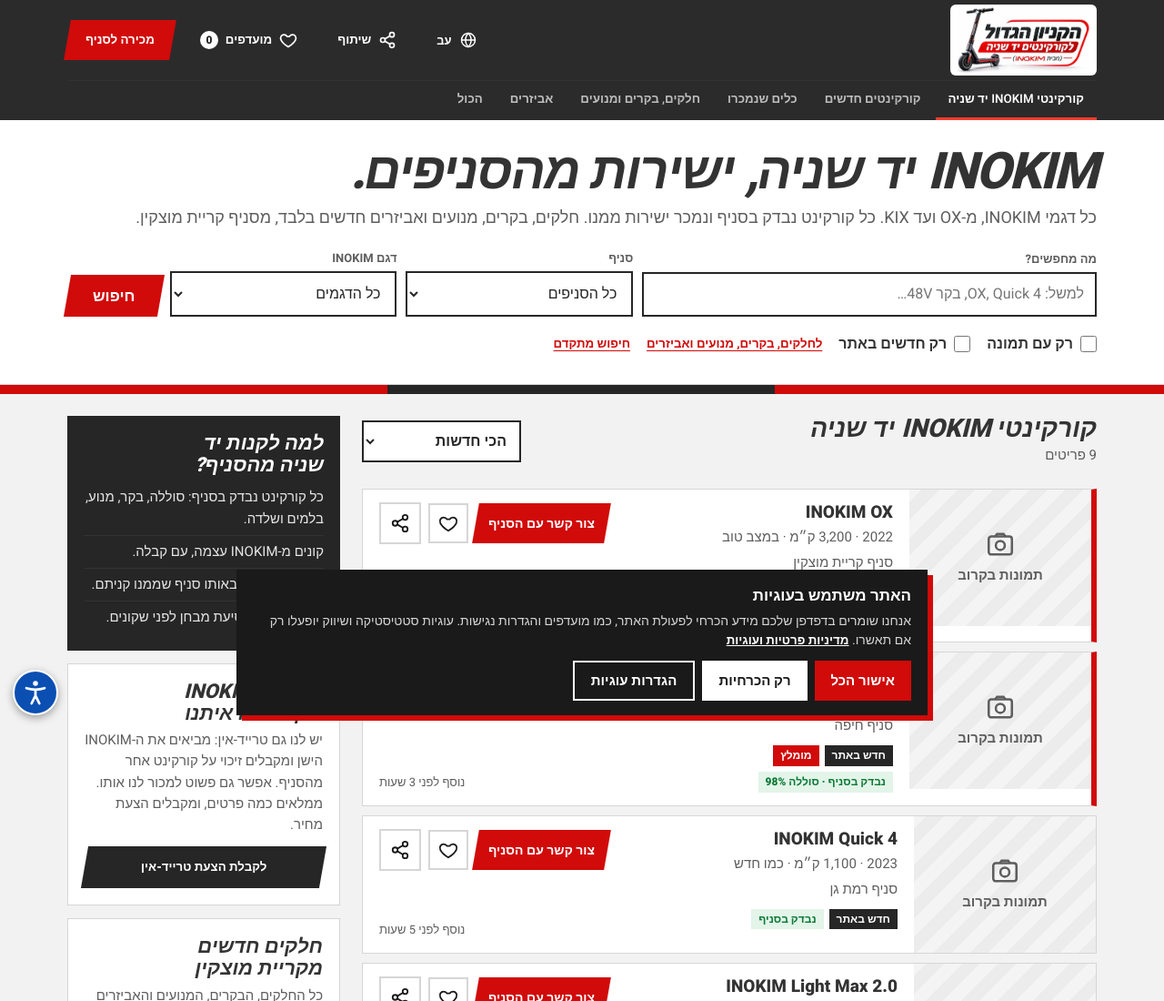
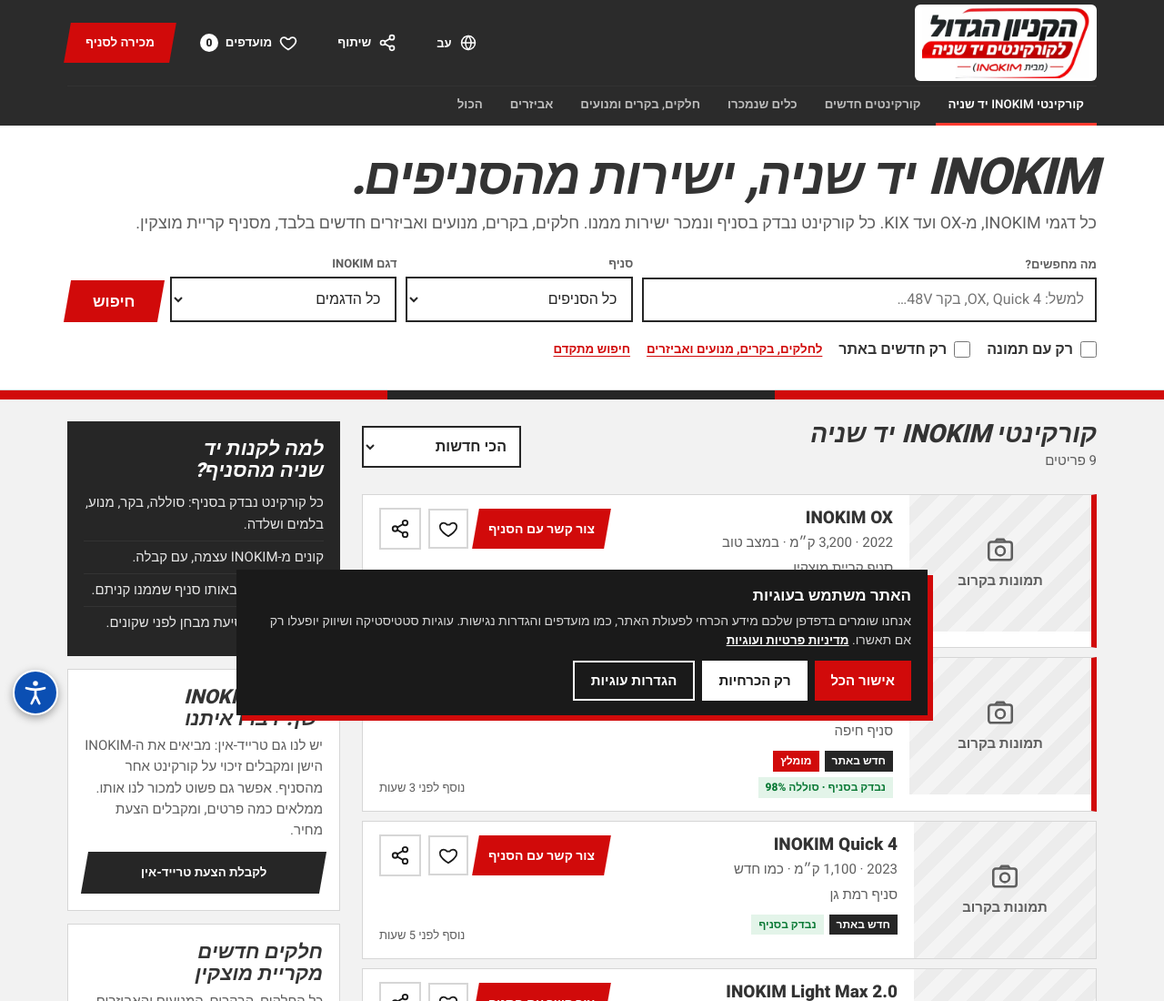
Before and after one commit to osmomusic/scooter-mall, a plain HTML site: page index.html in a window 1280 px wide. Shown: the top 1100 px of the page at 91% size. Drawn offline with Linux system fonts and the light colour scheme.

Commit message:
Bigger, readable header logo
Co-Authored-By: Claude Opus 5.5 <noreply@anthropic.com>
Claude-Session: https://claude.ai/code/session_01NUZu4tEt8SqgLgJ3nhkakm

```diff
--- a/index.html
+++ b/index.html
@@ -291,7 +291,7 @@ footer .fine{grid-column:1/-1;border-top:1px solid #333;padding-top:16px;font-si
 <header class="top">
   <div class="wrap">
     <div class="hdr">
-      <a class="logo" href="#top" aria-label="הקניון הגדול לקורקינטים יד שניה מבית INOKIM – לדף הבית"><picture><source srcset="logo.webp" type="image/webp"><img class="limg" src="logo.png" alt="" width="363" height="180" fetchpriority="high"></picture></a>
+      <a class="logo" href="#top" aria-label="הקניון הגדול לקורקינטים יד שניה מבית INOKIM – לדף הבית"><picture><source srcset="logo-text.webp" type="image/webp"><img class="limg" src="logo-text.png" alt="" width="472" height="200" fetchpriority="high"></picture></a>
       <span class="hsp"></span>
       <button class="hbtn" id="adminBtn" hidden><svg width="20" height="20" viewBox="0 0 24 24" aria-hidden="true"><path d="M12 15a3 3 0 1 0 0-6 3 3 0 0 0 0 6zm8-3 2-1-1-3-2.2.2-1.4-1.4L17.6 5 14.6 4 13.5 6h-3L9.4 4 6.4 5l.2 2.2L5.2 8.6 3 8.4 2 11.4 4 12.5v1L2 14.6l1 3 2.2-.2 1.4 1.4-.2 2.2 3 1 1.1-2h3l1.1 2 3-1-.2-2.2 1.4-1.4 2.2.2 1-3-2-1.1z" fill="none" stroke="currentColor" stroke-width="1.6"/></svg><span class="l">ניהול</span></button>
       <div class="langW"><button class="hbtn" id="langBtn" type="button" aria-haspopup="true" aria-expanded="false" aria-label="שינוי שפה / Language / Язык"><svg width="20" height="20" viewBox="0 0 24 24" aria-hidden="true"><circle cx="12" cy="12" r="9" fill="none" stroke="currentColor" stroke-width="1.8"/><path d="M3 12h18M12 3c2.6 2.6 3.8 5.6 3.8 9s-1.2 6.4-3.8 9c-2.6-2.6-3.8-5.6-3.8-9S9.4 5.6 12 3z" fill="none" stroke="currentColor" stroke-width="1.6"/></svg><span class="lc notranslate" id="langCode">עב</span></button><ul class="langM" id="langM" role="menu"><li><button type="button" role="menuitemradio" data-lang="he" lang="he">עברית</button></li><li><button type="button" role="menuitemradio" data-lang="en" lang="en">English</button></li><li><button type="button" role="menuitemradio" data-lang="ru" lang="ru">Русский</button></li></ul></div>
@@ -1018,10 +1018,10 @@ setTimeout(openFromHash,50);
 <style>
 
 .logo{background:#fff;padding:3px 8px;border-radius:6px;display:flex!important;align-items:center;flex:none!important}
-.logo .limg{display:block;height:72px;width:auto}
-@media (min-width:761px){header.top .hdr{height:88px}}
-@media (max-width:760px){.logo .limg{height:48px}}
-@media (max-width:420px){.logo{padding:2px 5px}.logo .limg{height:40px}}
+.logo .limg{display:block;height:78px;width:auto}
+@media (min-width:761px){header.top .hdr{height:94px}}
+@media (max-width:760px){.logo .limg{height:54px}header.top .hdr{height:66px!important}}
+@media (max-width:420px){.logo{padding:2px 4px}.logo .limg{height:50px}}
 /* שפות */
 .langW{position:relative}
 .lc{font-size:13px;font-weight:800}
```
Also changed, not shown: logo-text.png (added), logo-text.webp (added).
